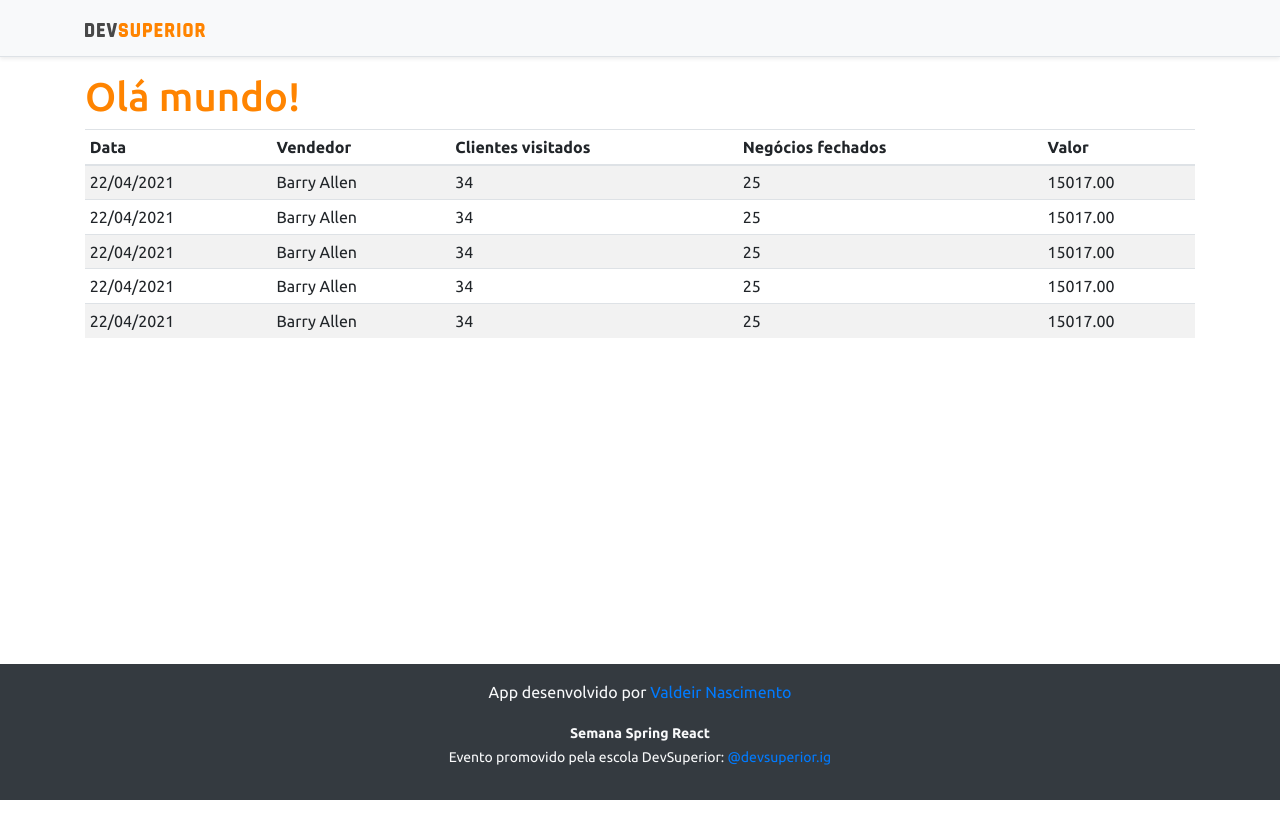
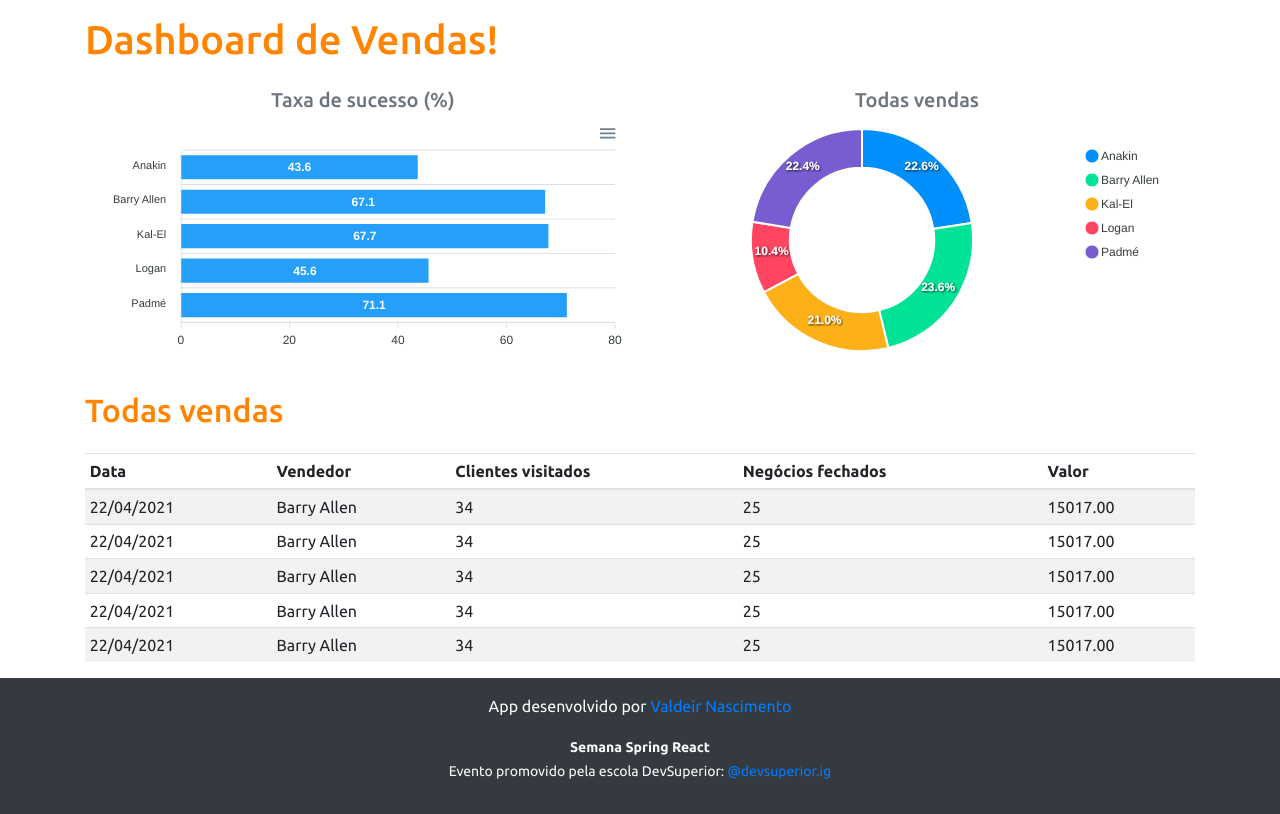
Before and after one commit to Valdeir-Nascimento/projeto-sds3, a React (Create React App) app in the folder frontend/: page / in a window 1280 px wide. Built offline with nearby package versions, Linux system fonts and the light colour scheme.

Commit message:
Static charts

```diff
--- a/frontend/package.json
+++ b/frontend/package.json
@@ -12,10 +12,12 @@
     "@types/node": "^12.0.0",
     "@types/react": "^17.0.0",
     "@types/react-dom": "^17.0.0",
+    "apexcharts": "^3.26.1",
     "bootstrap": "^4.6.0",
     "jquery": "1.9.1",
     "popper.js": "1.16.1",
     "react": "^17.0.2",
+    "react-apexcharts": "^1.3.9",
     "react-dom": "^17.0.2",
     "react-scripts": "4.0.3",
     "typescript": "^4.1.2",
--- a/frontend/src/App.tsx
+++ b/frontend/src/App.tsx
@@ -1,14 +1,32 @@
 import DataTable from 'components/DataTable';
 import Footer from 'components/Footer';
-import NavBar from 'components/NavBar';
+import BarChart from 'components/BarChart';
 import React from 'react';
+import DonutChart from 'components/DonutChart';
 
 function App() {
   return (
     <>
-      <NavBar />
+
       <div className="container">
-        <h1 className="text-primary">Olá mundo!</h1>
+        <h1 className="text-primary py-3">Dashboard de Vendas!</h1>
+
+        <div className="row px-3">
+          <div className="col-sm-6">
+            <h5 className="text-center text-secondary">Taxa de sucesso (%)</h5>
+            <BarChart />
+          </div>
+
+          <div className="col-sm-6">
+            <h5 className="text-center text-secondary">Todas vendas</h5>
+            <DonutChart />
+          </div>
+        </div>
+
+        <div className="py-3">
+          <h2 className="text-primary">Todas vendas</h2>
+        </div>
+
         <DataTable />
       </div>
       <Footer />
--- /dev/null
+++ b/frontend/src/components/BarChart/index.tsx
@@ -0,0 +1,35 @@
+import Chart from 'react-apexcharts'
+
+const BarChart = () => {
+
+    const options = {
+        plotOptions: {
+            bar: {
+                horizontal: true,
+            }
+        },
+    };
+
+    const mockData = {
+        labels: {
+            categories: ['Anakin', 'Barry Allen', 'Kal-El', 'Logan', 'Padmé']
+        },
+        series: [
+            {
+                name: "% Sucesso",
+                data: [43.6, 67.1, 67.7, 45.6, 71.1]
+            }
+        ]
+    };
+
+    return (
+        <Chart
+            options={{...options, xaxis: mockData.labels}}
+            series={mockData.series}
+            type="bar"
+            height="240"
+        />
+    );
+}
+
+export default BarChart;
--- /dev/null
+++ b/frontend/src/components/DonutChart/index.tsx
@@ -0,0 +1,25 @@
+import Chart from 'react-apexcharts'
+
+const DonutChart = () => {
+    const mockData = {
+        series: [477138, 499928, 444867, 220426, 473088],
+        labels: ['Anakin', 'Barry Allen', 'Kal-El', 'Logan', 'Padmé']
+    }
+
+    const options = {
+        legend: {
+            show: true
+        }
+    }
+
+    return (
+        <Chart
+            options={{ ...options, labels: mockData.labels }}
+            series={mockData.series}
+            type="donut"
+            height="240"
+        />
+    );
+}
+
+export default DonutChart;
```
Also changed, not shown: 1 other file (tests, documents, lock files or other folders).
